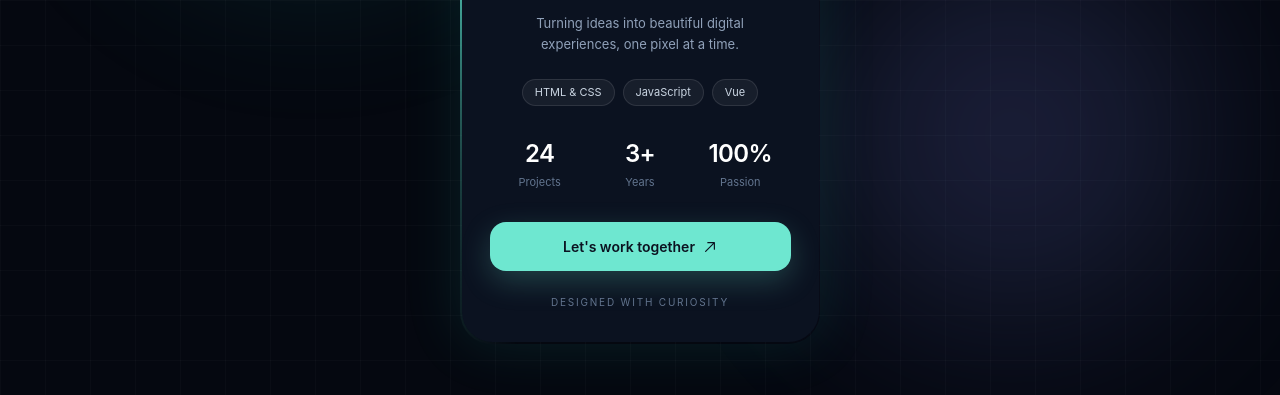
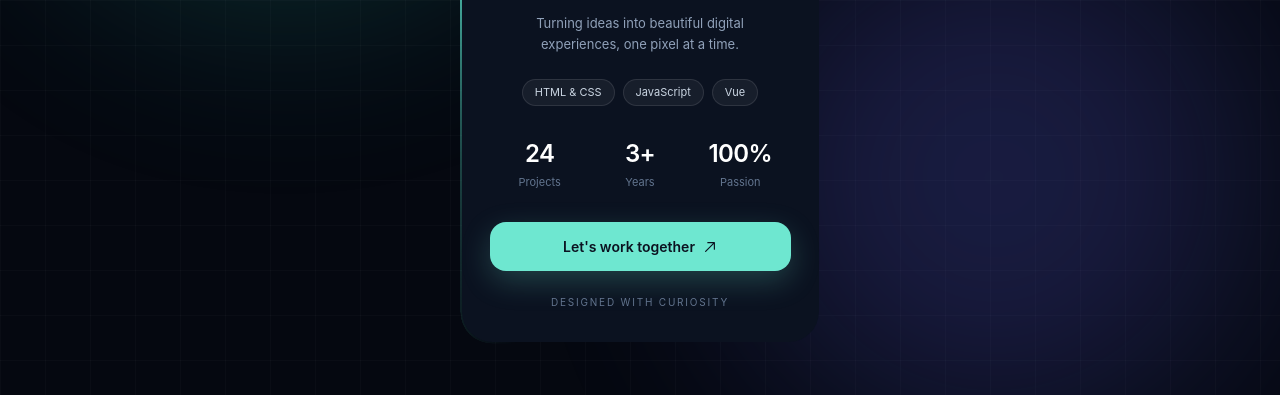
Before and after one commit to tunlinkyaw-gif/Card-Animation, a website: page index.html in a window 1280 px wide. Shown: the part 405-800 px from the top of the page. Drawn offline with Linux system fonts and the light colour scheme.

Commit message:
Finish the card animation design

```diff
--- a/index.html
+++ b/index.html
@@ -12,16 +12,18 @@
     aria-hidden="true"
     class="pointer-events-none fixed inset-0 -z-10 overflow-hidden bg-[linear-gradient(#ffffff06_1px,transparent_1px),linear-gradient(90deg,#ffffff06_1px,transparent_1px)] bg-[size:45px_45px]"
   >
-    <div class="absolute top-[5%] left-[10%] size-[340px] rounded-full bg-[#2dd4bf] opacity-[0.18] blur-[90px] animate-[drift_10s_ease-in-out_infinite_alternate]"></div>
-    <div class="absolute right-[10%] bottom-[5%] size-[340px] rounded-full bg-[#818cf8] opacity-[0.18] blur-[90px] animate-[drift_10s_ease-in-out_infinite_alternate] [animation-delay:-5s]"></div>
+    <div class="absolute top-[-8%] left-[2%] size-[520px] rounded-full bg-[#2dd4bf] opacity-[0.22] blur-[110px] animate-[drift_18s_ease-in-out_infinite]"></div>
+    <div class="absolute right-[2%] bottom-[-10%] size-[520px] rounded-full bg-[#6366f1] opacity-[0.22] blur-[110px] animate-[drift_22s_ease-in-out_infinite_reverse]"></div>
   </div>
 
   <main class="flex min-h-screen items-center justify-center p-6 [perspective:1200px]">
-    <article id="profile-card" class="profile-card relative w-full max-w-[360px] cursor-pointer">
-      <div class="relative overflow-hidden rounded-[2rem] p-[1.5px] shadow-[0_0_60px_rgba(45,212,191,0.12)]">
+    <article id="profile-card" class="profile-card relative w-full max-w-[360px] cursor-pointer overflow-hidden rounded-[2rem]">
+      <div class="relative overflow-hidden rounded-[2rem] p-[1.5px]">
         <div class="card-shine pointer-events-none absolute inset-0 z-20 rounded-[2rem] opacity-0 mix-blend-overlay transition-opacity duration-300"></div>
-        <div class="pointer-events-none absolute top-1/2 left-1/2 h-[220%] w-[220%] -translate-x-1/2 -translate-y-1/2">
-          <div class="h-full w-full animate-[spin_6s_linear_infinite] bg-[conic-gradient(from_0deg,transparent_0%,transparent_72%,#5eead4_100%)]"></div>
+        <div class="pointer-events-none absolute inset-0 overflow-hidden rounded-[2rem]">
+          <div class="absolute top-1/2 left-1/2 h-[220%] w-[220%] -translate-x-1/2 -translate-y-1/2">
+            <div class="h-full w-full animate-[spin_6s_linear_infinite] bg-[conic-gradient(from_0deg,transparent_0%,transparent_72%,#5eead4_100%)]"></div>
+          </div>
         </div>
 
         <div class="relative z-10 flex flex-col items-center rounded-[calc(2rem-1.5px)] bg-[#0b1220] px-7 py-8">
--- a/src/style.css
+++ b/src/style.css
@@ -19,11 +19,11 @@
   }
 
   @keyframes drift {
-    0% {
-        transform: translate(0px, 0px) scale(1);
+    0%, 100% {
+        transform: translateY(0);
     }
-    100% {
-        transform: translate(30px, -50px) scale(1.1);
+    50% {
+        transform: translateY(-90px);
     }
 }
 
@@ -64,16 +64,18 @@
     --rx: 0deg;
     --ry: 0deg;
     --sc: 1;
-    transform-style: preserve-3d;
+    overflow: hidden;
+    border-radius: 2rem;
+    isolation: isolate;
+    clip-path: inset(0 round 2rem);
     transform: rotateX(var(--rx)) rotateY(var(--ry)) scale(var(--sc));
-    transition: transform 0.5s cubic-bezier(0.22, 1, 0.36, 1), box-shadow 0.4s ease;
+    transition: transform 0.5s cubic-bezier(0.22, 1, 0.36, 1);
     will-change: transform;
 }
 
 .profile-card.is-hovering {
     --sc: 1.05;
-    transition: transform 0.12s ease-out, box-shadow 0.3s ease;
-    box-shadow: 0 30px 80px rgba(45, 212, 191, 0.18);
+    transition: transform 0.12s ease-out;
 }
 
 .profile-card.is-pressed {
```
Also changed, not shown: src/output.css.
